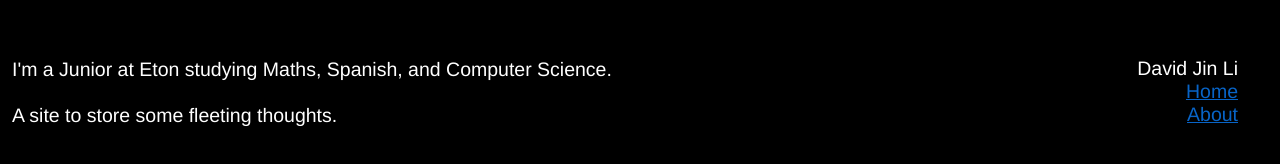
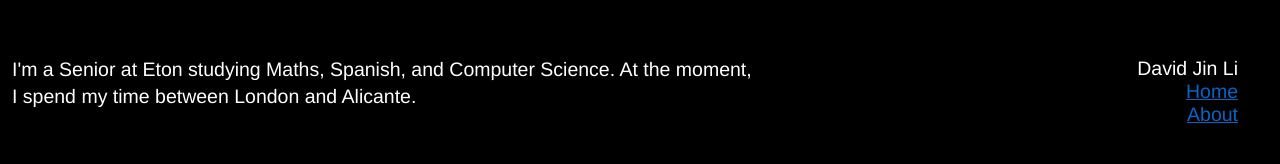
Before and after one commit to davidjinli/davidjinli.github.io, a plain HTML site: page about.html in a window 1280 px wide. Drawn offline with Linux system fonts and the light colour scheme.

Commit message:
bs commit

```diff
--- a/about.html
+++ b/about.html
@@ -32,8 +32,10 @@
 		</div>
 		<div id="left">&nbsp;</div>
 		<div id="content">
-			<p>I'm a Junior at Eton studying Maths, Spanish, and Computer Science.</p>
-			<p class="notop">A site to store some fleeting thoughts.</p>
+			<p>
+				I'm a Senior at Eton studying Maths, Spanish, and Computer Science. At
+				the moment, I spend my time between London and Alicante.
+			</p>
 		</div>
 	</body>
 </html>
```
Also changed, not shown: index.html (+1 -2 lines).
